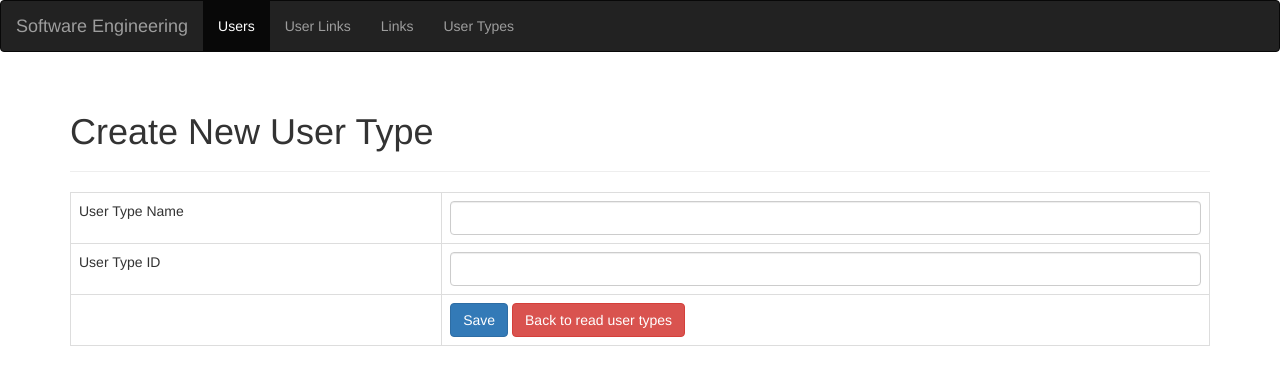
After one commit to OAtef/Software-Engineering-Project, a PHP site: page /UTC.php in a window 1280 px wide. The commit adds this page. Shown: the top 385 px of the page. Run offline with PHP 8.4, Linux system fonts and the light colour scheme; some libraries are stand-ins or nearby versions.

Commit message:
latest seif

```diff
--- /dev/null
+++ b/PHP/UTC.php
@@ -0,0 +1,95 @@
+<!DOCTYPE html>
+<html lang="en">
+<head>
+  <title>Software Engineering Project</title>
+  <meta charset="utf-8">
+  <meta name="viewport" content="width=device-width, initial-scale=1">
+  <link rel="stylesheet" href="https://maxcdn.bootstrapcdn.com/bootstrap/3.4.0/css/bootstrap.min.css">
+  <script src="https://ajax.googleapis.com/ajax/libs/jquery/3.3.1/jquery.min.js"></script>
+  <script src="https://maxcdn.bootstrapcdn.com/bootstrap/3.4.0/js/bootstrap.min.js"></script>
+</head>
+<body>
+
+<nav class="navbar navbar-inverse">
+  <div class="container-fluid">
+    <div class="navbar-header">
+      <a class="navbar-brand" href="#">Software Engineering</a>
+    </div>
+    <ul class="nav navbar-nav">
+      <li class="active"><a href="#">Users</a></li>
+      <li><a href="#">User Links</a></li>
+      <li><a href="#">Links</a></li>
+      <li><a href="#">User Types</a></li>
+    </ul>
+  </div>
+</nav>
+</body>
+</html>
+<html>
+
+<body>
+
+    <!-- container -->
+    <div class="container">
+
+        <div class="page-header">
+            <h1>Create New User Type</h1>
+        </div>
+
+
+        <!-- html form here where the product information will be entered -->
+    <form action="UTC.php" method="post">
+        <table class='table table-hover table-responsive table-bordered'>
+
+              <tr>
+                <td>User Type Name</td>
+                <td><input type='text' name='usertypename' id='usertypename' class='form-control' /></td>
+            </tr>
+
+            <tr>
+                <td>User Type ID</td>
+                <td><input type='text' name='usertypeid' id='usertypeid' class='form-control' /></td>
+            </tr>
+
+            <tr>
+                <td></td>
+                <td>
+                    <input type='submit' value='Save' class='btn btn-primary' name="add_usertype" />
+                    <a href='UTR.php' class='btn btn-danger'>Back to read user types</a>
+                </td>
+            </tr>
+        </table>
+    </form>
+
+    </div> <!-- end .container -->
+
+    <?php
+
+            include_once('type.php');
+
+            if (isset($_POST['add_usertype'])) {
+
+                $obj = new Types(NULL);
+
+                $obj->ID = $_POST['usertypeid'];
+                $obj->typename = $_POST["usertypename"];
+                $obj::addusertype($obj);
+
+            }
+
+
+        ?>
+
+
+<!-- jQuery (necessary for Bootstrap's JavaScript plugins) -->
+<script src="https://code.jquery.com/jquery-3.2.1.min.js"></script>
+
+<!-- Latest compiled and minified Bootstrap JavaScript -->
+<script src="https://maxcdn.bootstrapcdn.com/bootstrap/3.3.7/js/bootstrap.min.js"></script>
+
+</body>
+</html>
+<?php
+
+
+?>
--- a/PHP/type.php
+++ b/PHP/type.php
@@ -1,4 +1,5 @@
 <?php
+include_once('dbConnection.php');
 
 class Types
 {
@@ -6,11 +7,53 @@ class Types
   public $ID;
   public $typename;
 
-  function __construct(argument)
-  {
+   function __construct($id){
+
+      $sql ="SELECT * FROM users WHERE id='$id'";
+      $result = mysqli_query($GLOBALS["db"], $sql);
+
+      if(mysqli_num_rows($result) == 1){
+
+        while($row = mysqli_fetch_array($result)){
+          $this->ID = $row["id"];
+          $this->typename = $row["typeName"];
+
+        }
+
+      }
+    }
+  static function addusertype($obj){
+
+    $add_user_query="INSERT INTO usertype (id, typeName)  VALUES ('$obj->$ID', '$obj->$typename')";
+      mysqli_query($GLOBALS["db"], $add_user_query);
 
   }
-}
 
+  static function deleteusertype($obj){
 
+      $delete_user_query = "DELETE FROM usertype WHERE usertype.id = $obj->$ID";
+      mysqli_query($GLOBALS["db"], $delete_user_query);
+      if (mysqli_affected_rows($GLOBALS["db"]) == 1) {
+        return 1;
+      }
+      else{
+        return 0;
+      }
+
+  }
+
+  static function updateusertype($obj){
+
+        $update_user_query = "UPDATE usertype SET id='$obj->$ID', typeName='$obj->$typename'";
+      mysqli_query($GLOBALS["db"], $update_user_query) or die(mysqli_error($mysqli));
+      if (mysqli_affected_rows($GLOBALS["db"]) == 1) {
+            return 1;
+          }
+          else{
+            return 0;
+          }
+
+  }
+
+  }
 ?>
```
Also changed, not shown: PHP/UTD.php (added, +27 -0 lines).
